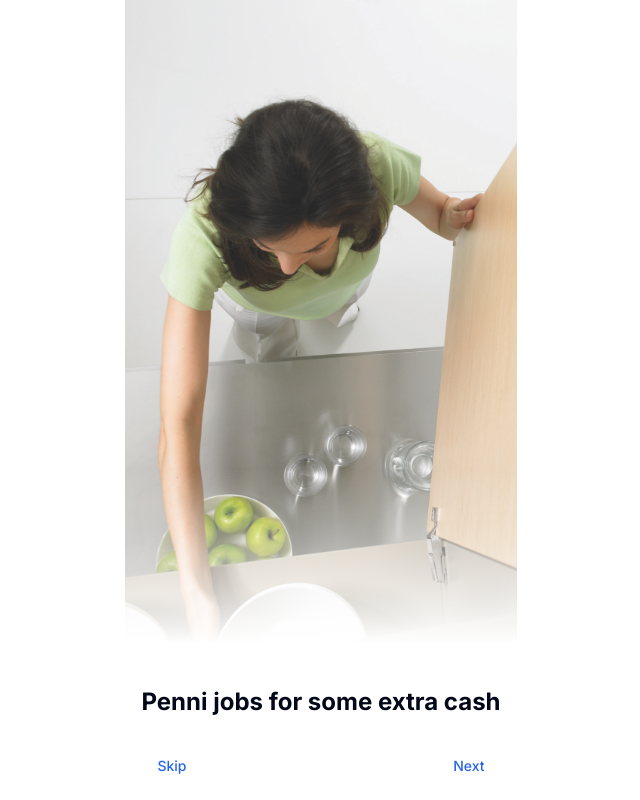
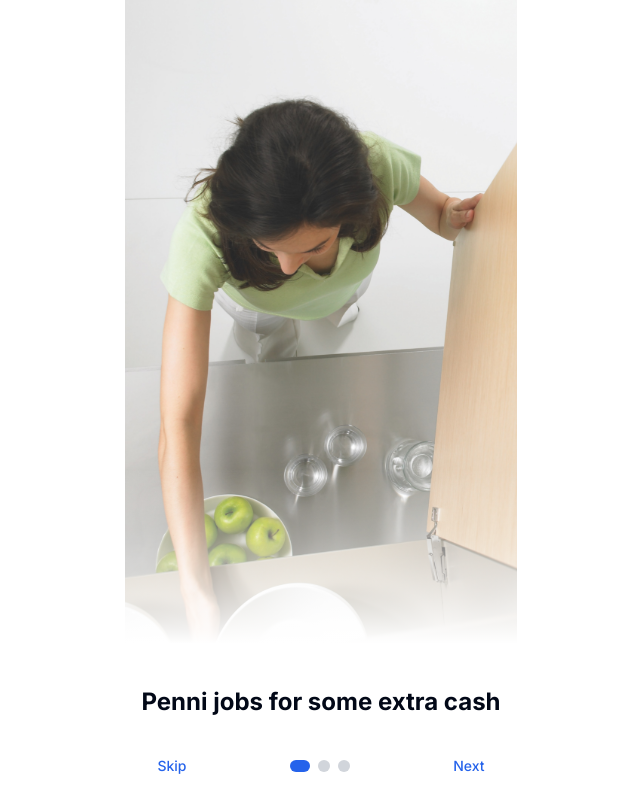
Before and after one commit to codersforcauses/penni, a Next.js app in the folder client/: page / in a window 1280 px wide. Shown: the whole page, without its empty margins (319-959 px from the left). Built offline with nearby package versions, Linux system fonts and the light colour scheme; no server answers.

Commit message:
Add slide position indicator for onboarding
- Add indicator in carousel controls to tell what slide in the
  collection its currently at.

```diff
--- a/client/src/components/OnBoarding/OnBoarding.tsx
+++ b/client/src/components/OnBoarding/OnBoarding.tsx
@@ -78,7 +78,7 @@ const OnBoarding: React.FC<OnBoardingProps> = ({ followingContent }) => {
             <p className="mt-2 text-lg">{slides[currentSlide].description}</p>
           )}
         </div>
-        <div className="mt-3 flex w-full justify-between px-4">
+        <div className="mt-3 flex w-full items-center justify-between px-4">
           <Button
             onClick={handleSkip}
             className={`text-blue-600`}
@@ -86,6 +86,18 @@ const OnBoarding: React.FC<OnBoardingProps> = ({ followingContent }) => {
           >
             Skip
           </Button>
+          <div className="flex items-center space-x-2">
+            {slides.map((_, index) => (
+              <div
+                key={index}
+                className={`h-3 w-3 rounded-full transition-all duration-300 ${
+                  currentSlide === index
+                    ? "w-5 rounded-full bg-blue-600"
+                    : "bg-gray-300"
+                }`}
+              />
+            ))}
+          </div>
           <Button
             onClick={handleNext}
             className="text-blue-600"
```
